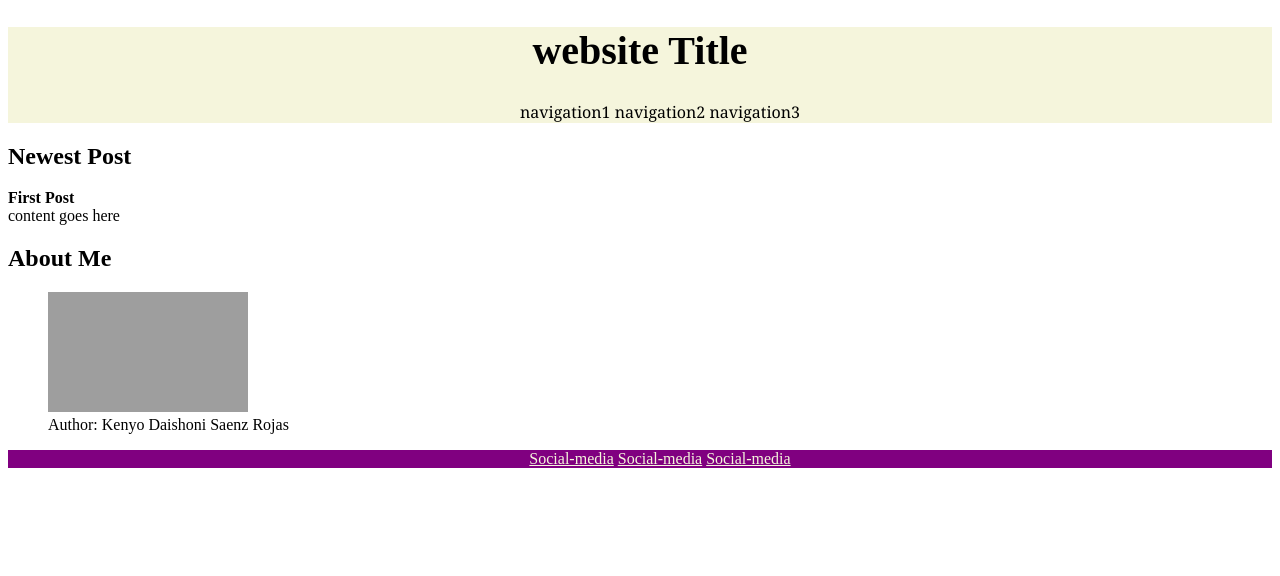
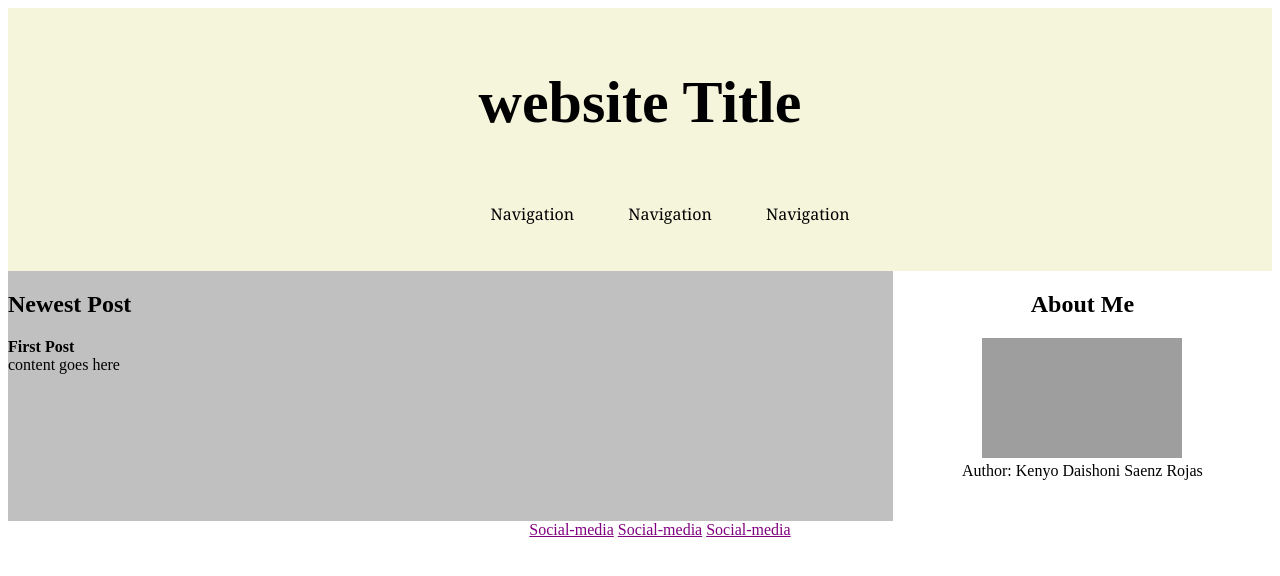
Before and after one commit to kenyoSaenzRojas/Practicandohtml-css, a plain HTML site: page index.html in a window 1280 px wide. Drawn offline with Linux system fonts and the light colour scheme; grey boxes are pictures that could not be loaded.

Commit message:
Alteracion de los 2 archivos

```diff
--- a/estilo.css
+++ b/estilo.css
@@ -1,47 +1,87 @@
 html{
-    margin: 0 auto;
+
     font-family: 'Times New Roman', Times, serif;
+
+
+
+}
+header{
+    background-color:#F5F5DC ;
+    padding: 20px;
+
 }
 
+header>h1{
+   text-align: center;
+   font-size: 60px;
+   background-color:#F5F5DC ;
+
+
+}
 h1{
-   text-align: center;
-   font-size: 40px;
+    background-color:#F5F5DC ;
+
+
 }
 nav{
     text-align: center;
     font-family: Georgia, 'Times New Roman', Times, serif;
+    word-spacing: 30px;
+    padding: 10px;
 }
+
+*{
+
+    box-sizing: border-box;
+ }
+ .row {
+
+    display: flex;
+    flex-wrap: wrap;
+ }
 
 li{
     display: inline;
+}
+nav>ul>li{
+    margin-left: 20px;
+    background-color: #F5F5DC ;
+}
 
-
-}
 aside>figure>img{
     width: 200px;
     height: 120px;
+    text-align: center;
+
 }
+/* h2{
+    text-align: center;
+} */
 
-header{
-    background-color:#F5F5DC ;
-    padding-top: 0px;
-}
 
 section>article{
     background-color: silver;
-    display: inline;
-
+    float: left;
+    width: 70%;
+    height: 250px;
 }
 section>aside{
     background-color: white;
-    display: inline;
+    float: right;
+    width: 30%;
+    height: 250px;
+    text-align: center;
+}
+
+footer>ul{
+    background-color: white;
+    text-align: center;
 
 }
-footer>ul{
-    background-color: purple;
-    text-align: center;
-}
 footer>ul>li>a{
-    color: #F5F5DC;
+    color: purple;
 
 }
+footer{
+    margin: 50px 20px 50px 20px;
+}
--- a/index.html
+++ b/index.html
@@ -12,9 +12,9 @@
 
         <nav>
             <ul>
-                <li>navigation1</li>
-                <li>navigation2</li>
-                <li>navigation3</li>
+                <li>Navigation</li>
+                <li>Navigation</li>
+                <li>Navigation</li>
             </ul>
         </nav>
 
```
